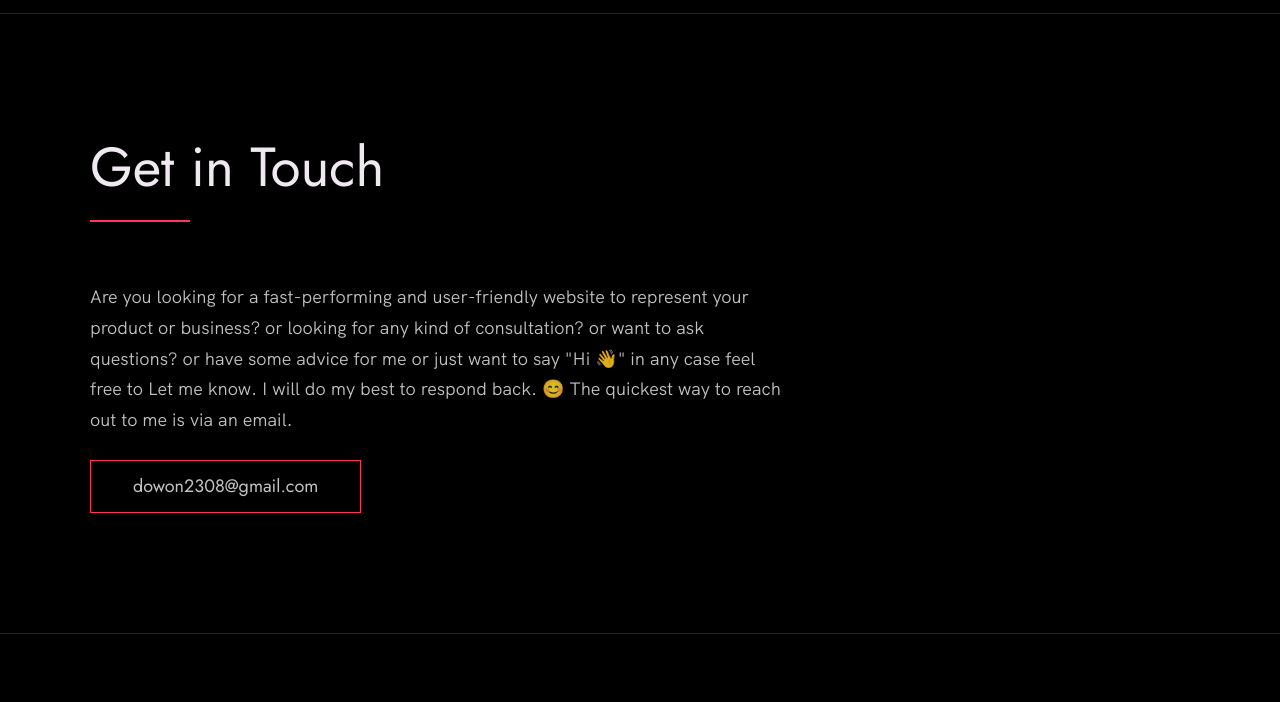
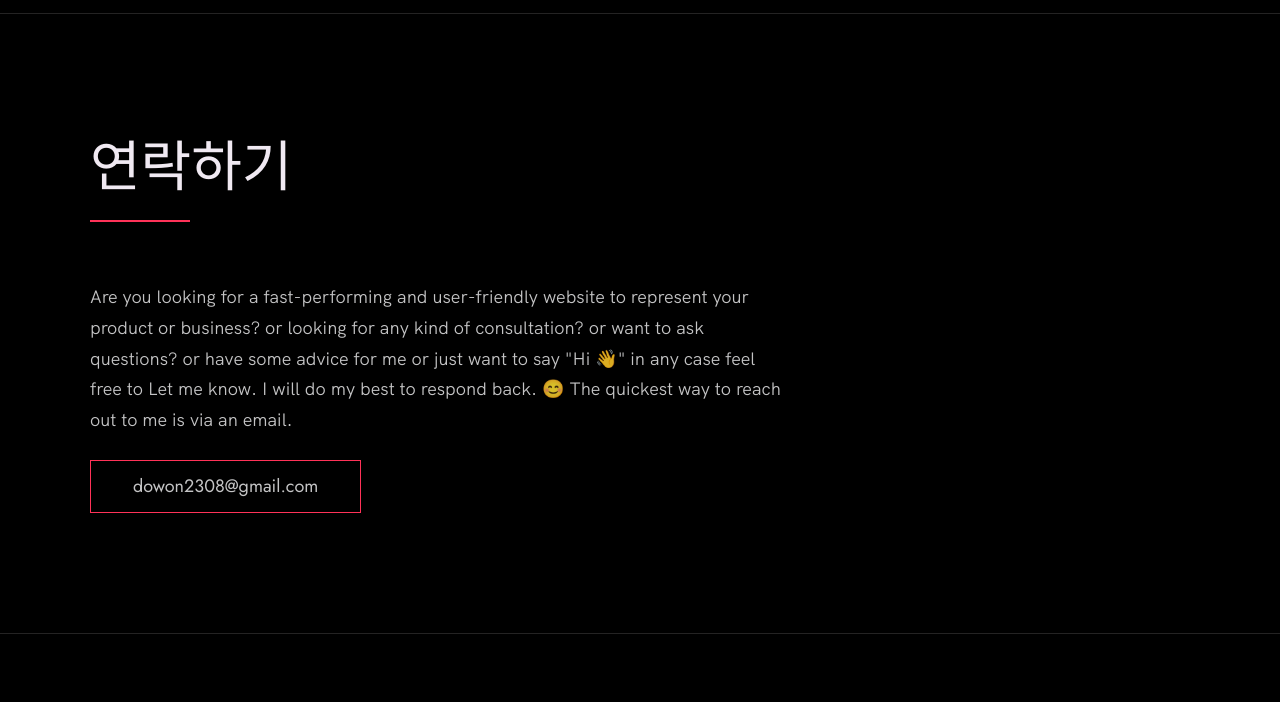
Before and after one commit to smaker/smaker.github.io, a plain HTML site: page index.html in a window 1280 px wide. Shown: the part 4038-4740 px from the top of the page. Drawn offline with Linux system fonts and the light colour scheme.

Commit message:
Update index.html

```diff
--- a/index.html
+++ b/index.html
@@ -195,7 +195,7 @@
 
   <section class="contact" id="contact">
     <div class="row">
-      <h2>Get in Touch</h2>
+      <h2>연락하기</h2>
       <div class="contact__info">
         <p>
           Are you looking for a fast-performing and user-friendly website to
```
